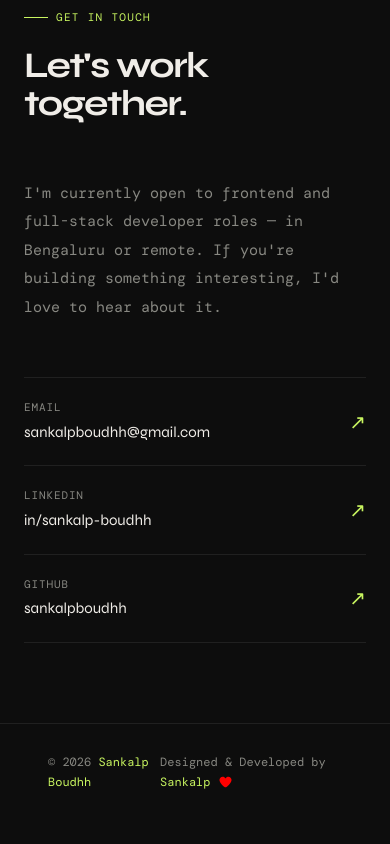
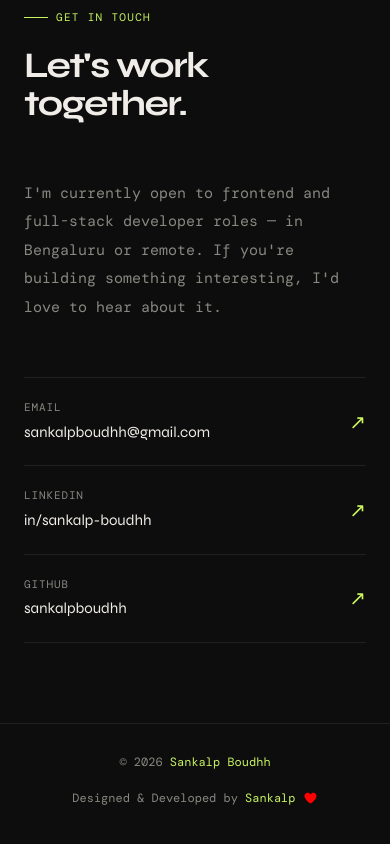
Before and after one commit to sankalpboudhh/sankalp-portfolio, a React (Create React App) app: page / in a window 390 px wide. Shown: the part 5240-6084 px from the top of the page. Built offline with nearby package versions, Linux system fonts and the light colour scheme; no server answers; a web font is replaced by a local one.

Commit message:
Adjust footer layout for smaller screens

```diff
--- a/src/index.css
+++ b/src/index.css
@@ -65,5 +65,6 @@ a {
 @media(max-width:768px){
   footer{
     padding-bottom:60px !important;
+    flex-direction: column !important;
   }
 }
```
